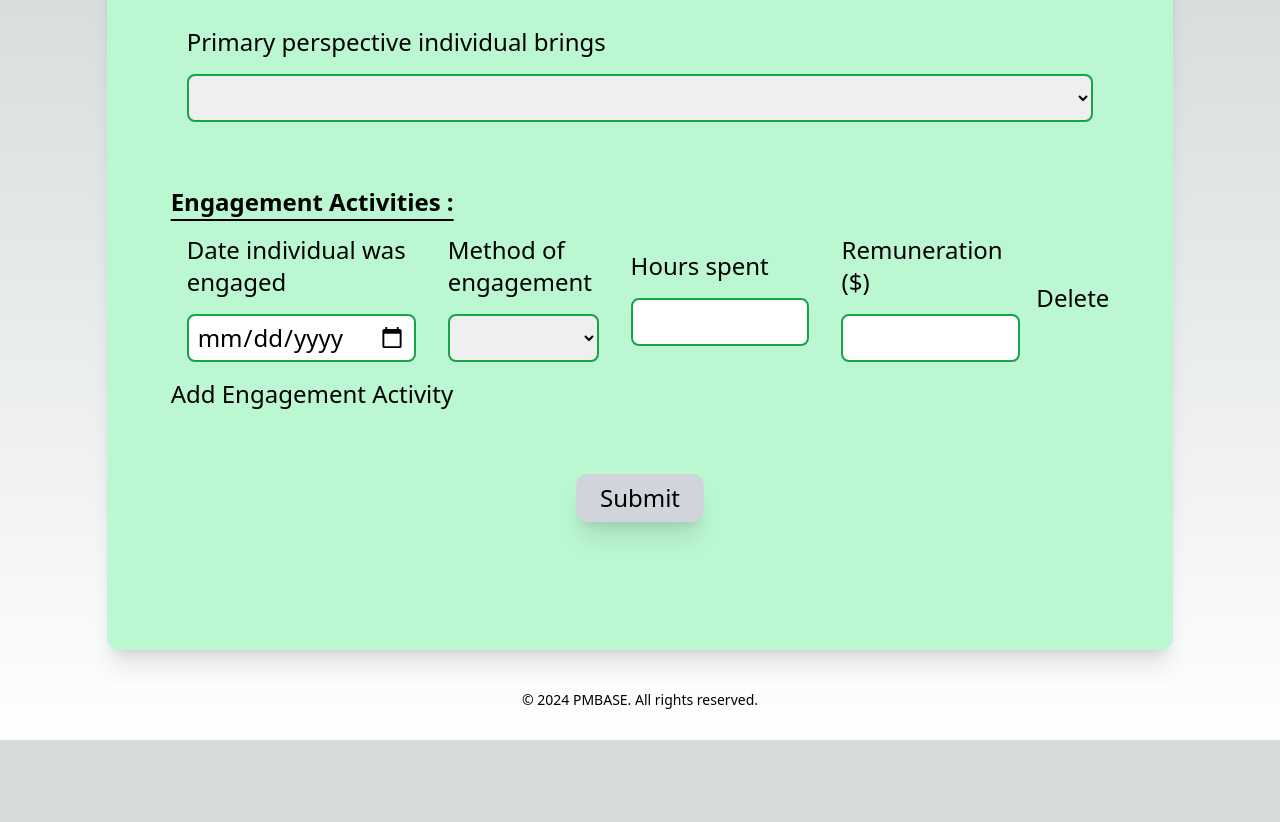
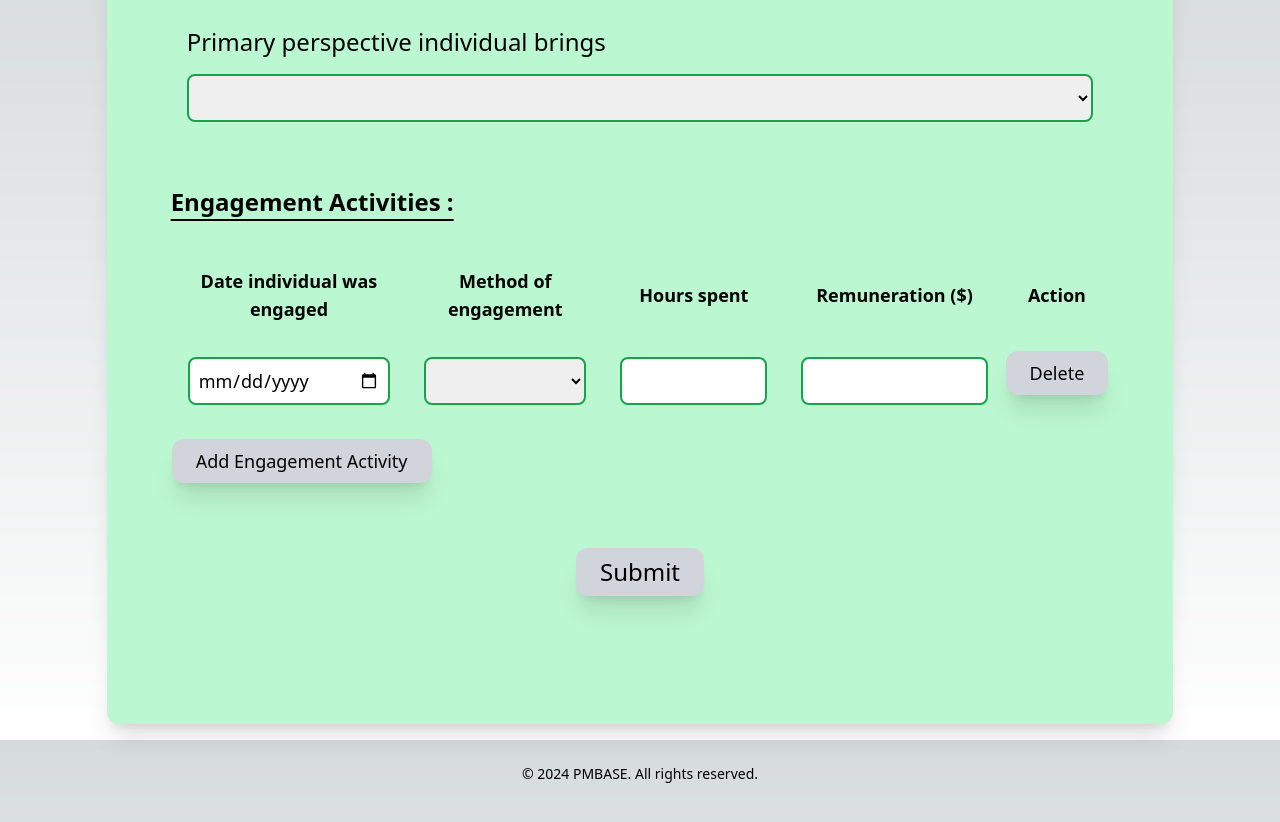
Before and after one commit to rosennabs/surveysalud, a Next.js app: page /relationships in a window 1280 px wide. Shown: the part 860-1682 px from the top of the page. Before the commit the page ends 1610 px from the top, so only its background shows below. Built offline with nearby package versions, Linux system fonts and the light colour scheme.

Commit message:
Format engagement activities into a table and render formfield without a label

```diff
--- a/src/app/relationships/page.tsx
+++ b/src/app/relationships/page.tsx
@@ -127,69 +127,83 @@ function Relationships() {
                   options={primary_perspective}
                 />
 
-                <h3 className="text-2xl font-bold underline underline-offset-8 mt-12">
+                <div>
+                  <h3 className="text-2xl font-bold underline underline-offset-8 my-12">
                     Engagement Activities :
                   </h3>
 
+                  <table className="table-fixed text-lg  mt-12">
+                    <thead>
+                      <tr>
+                        <th>Date individual was engaged</th>
+                        <th>Method of engagement</th>
+                        <th>Hours spent</th>
+                        <th>Remuneration ($)</th>
+                        <th>Action</th>
+                      </tr>
+                    </thead>
+
+                    <tbody>
                       <FieldArray name="engagement_activities">
                         {({ push, remove, form }) => {
                           const { values } = form;
 
                           return (
-                      <div>
+                            <>
                               {values.engagement_activities.map(
                                 (engagement, index) => (
-                            <div
+                                  <tr
                                     key={index}
-                              className="flex items-center w-full"
+
                                   >
-                              <div>
+                                    <td>
                                       <FormField
-                                  label="Date individual was engaged"
                                         name={`engagement_activities[${index}].engagement_date`}
                                         type="date"
                                       />
-                              </div>
+                                    </td>
 
-                              <div>
+                                    <td>
                                       <FormField
-                                  label="Method of engagement"
                                         as="select"
                                         name={`engagement_activities[${index}].engagement_method`}
                                         options={engagement_method}
                                       />
-                              </div>
+                                    </td>
 
-                              <div>
+                                    <td>
                                       <FormField
-                                  label="Hours spent"
                                         type="number"
                                         name={`engagement_activities[${index}].hours_spent`}
                                       />
-                              </div>
+                                    </td>
 
-                              <div>
+                                    <td>
                                       <FormField
-                                  label="Remuneration ($)"
                                         type="number"
                                         step="0.01"
                                         name={`engagement_activities[${index}].dollar_gifted`}
                                       />
-                              </div>
+                                    </td>
 
-                              <div>
+                                    <td>
                                       <button
+                                        className="py-2 px-6 bg-gray-300 rounded-xl shadow-xl"
                                         type="button"
-                                  onClick={() => remove(index)}
+                                        onClick={() => {
+                                          remove(index);
+                                        }}
                                       >
-
                                         Delete
                                       </button>
-                              </div>
-                            </div>
+                                    </td>
+                                  </tr>
                                 )
                               )}
+                              <tr>
+                                <td colSpan="5">
                                   <button
+                                    className="mt-4 py-2 px-6 bg-gray-300 rounded-xl shadow-xl"
                                     type="button"
                                     onClick={() =>
                                       push({
@@ -202,10 +216,16 @@ function Relationships() {
                                   >
                                     Add Engagement Activity
                                   </button>
-                      </div>
+                                </td>
+                              </tr>
+
+                            </>
                           );
                         }}
                       </FieldArray>
+                    </tbody>
+                  </table>
+                </div>
 
                 <Button isSubmitting={isSubmitting} />
               </Form>
```
Lines whose indentation alone changed are shown as unchanged.
